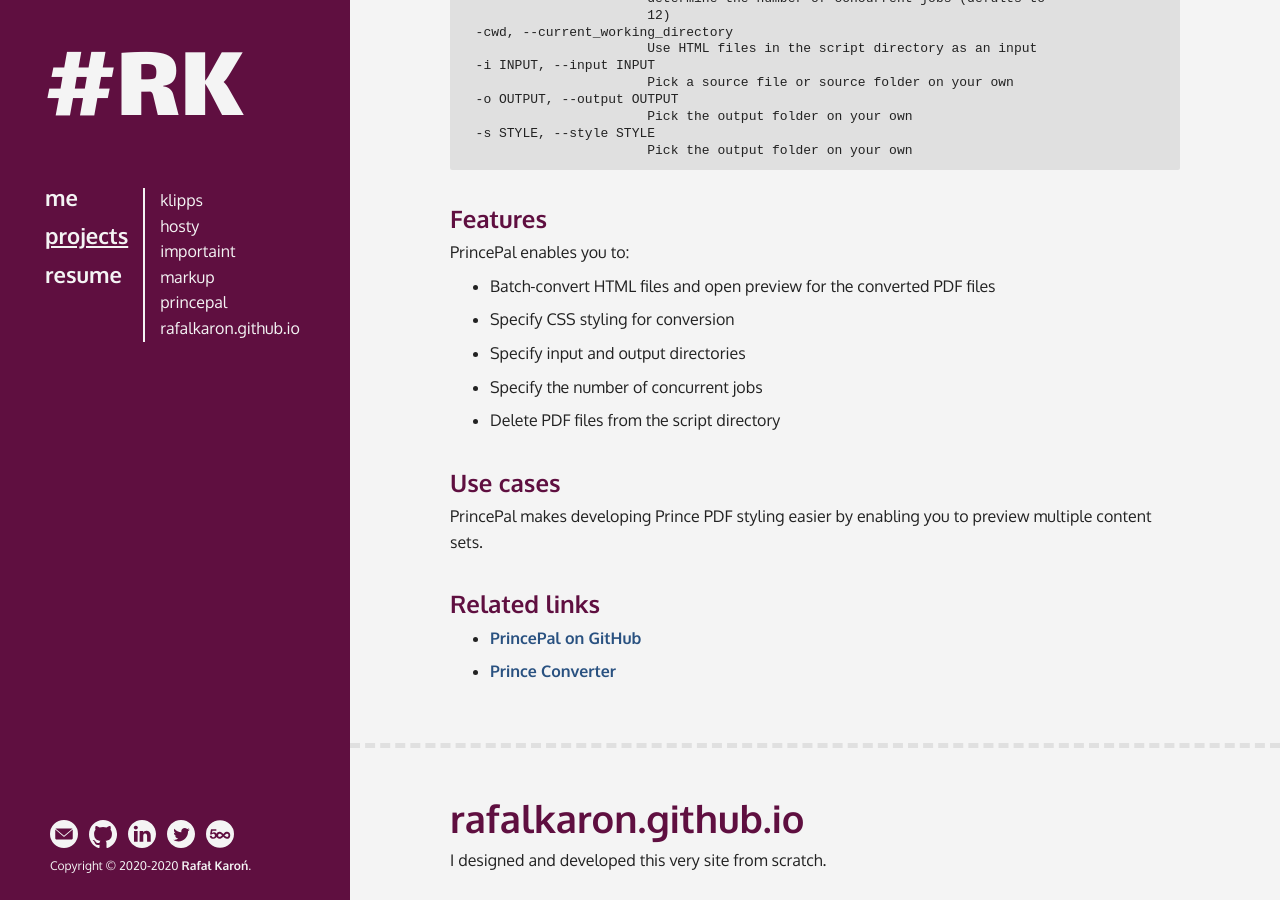
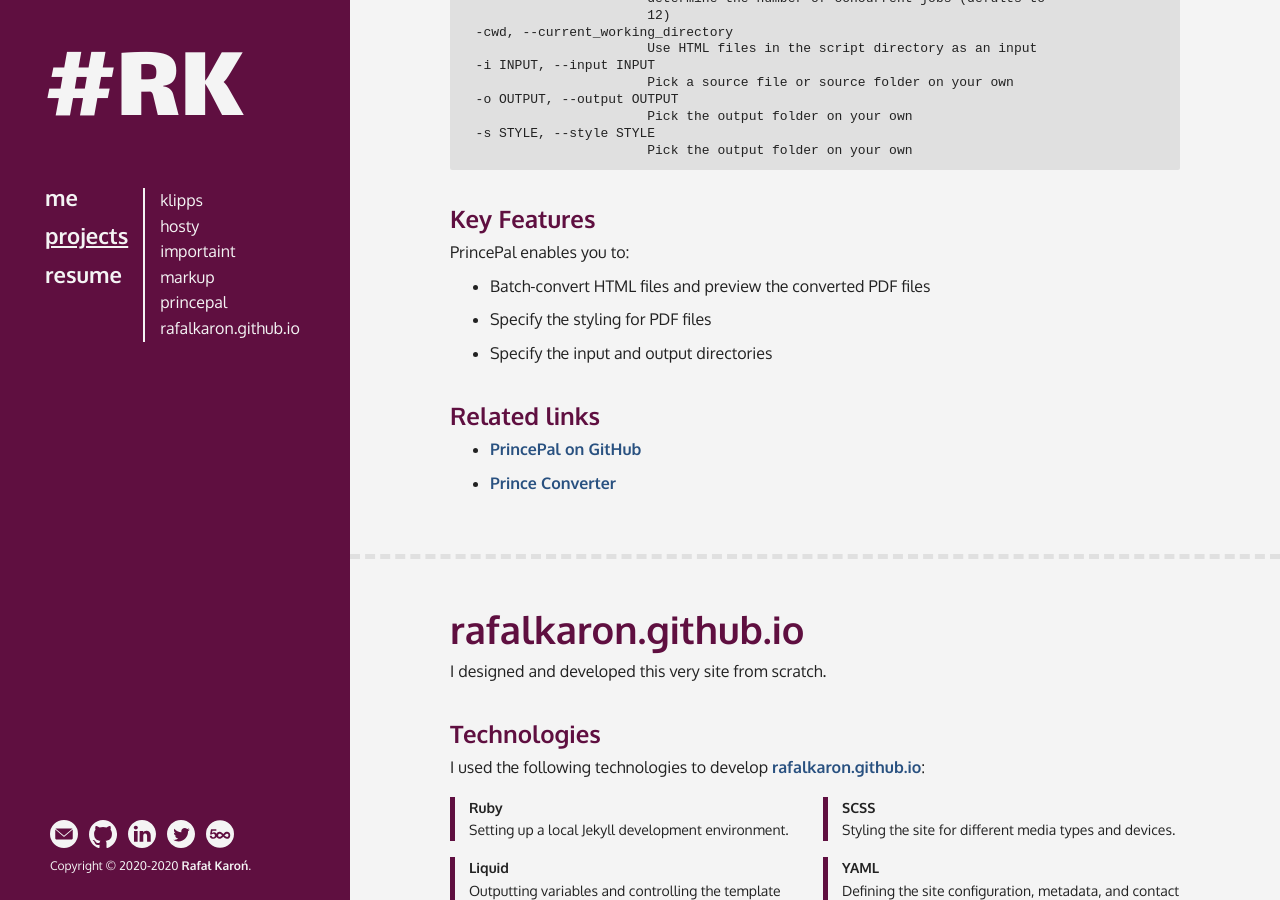
Before and after one commit to rafalkaron/rafalkaron.github.io, a Jekyll site: the page built from projects.md, in a window 1280 px wide and 900 px high, scrolled down 7733 px. Built offline with Jekyll 4.4.1, drawn with Linux system fonts in a browser that asks for light colours; some web fonts are replaced; some of the changed text lies outside the part shown.

Commit message:
content update

````diff
--- a/projects.md
+++ b/projects.md
@@ -27,7 +27,6 @@ You can use Klipps to convert your Kindle clippings to a static site in three si
 
 ## Related links
  * [Klipps on GitHub](https://github.com/rafalkaron/Klipps){:target="_blank"}
-{: .links}
 
 # Hosty ![Hosty logo](assets/media/hosty/hosty.svg)
 [Hosty](https://github.com/rafalkaron/hosty){:target="_blank" title="Hosty on GitHub"} enables you to host a website on a local web server without the need to open a terminal.
@@ -46,7 +45,6 @@ Some advanced WebHelps may need to be hosted on a web server to display content
 ## Related links
  * [Hosty on GitHub](https://github.com/rafalkaron/Hosty){:target="_blank"}
  * [MDN: What is a web server?](https://developer.mozilla.org/en-US/docs/Learn/Common_questions/What_is_a_web_server){:target="_blank"}
-{: .links}
 
 # importaint
 [importaint](https://github.com/rafalkaron/importaint){:target="_blank" title="importaint on GitHub"} is a CLI tool that enables you to compile a CSS file with `@import` rules into a resolved CSS file without the `@import` rules.
@@ -127,7 +125,6 @@ importaint is useful if you want to:
 ## Related links
  * [importaint on GitHub](https://github.com/rafalkaron/importaint){:target="_blank"}
  * [MDN: @import](https://developer.mozilla.org/en-US/docs/Web/CSS/@import){:target="_blank"}
-{: .links}
 
 # MarkUP
 [MarkUP](https://github.com/rafalkaron/markup){:target="_blank" title="MarkUP on GitHub"} is a CLI tool that enables you to batch-convert Markdown or HTML to DITA.
@@ -271,13 +268,12 @@ MarkUP is useful if you want to:
  * [MarkUP on GitHub](https://github.com/rafalkaron/markup){:target="_blank"}
  * [Markdown Guide](https://www.markdownguide.org/){:target="_blank"}
  * [DITA Specs](http://docs.oasis-open.org/dita/dita/v1.3/dita-v1.3-part3-all-inclusive.html){:target="_blank"}
-{: .links}
 
 # PrincePal
-[PrincePal](https://github.com/rafalkaron/princepal){:target="_blank" title="PrincePal on GitHub"} is a CLI tool that enables you to efficiently preview PDF documents produced with [Prince](https://www.princexml.com/){:target="_blank"}.
+[PrincePal](https://github.com/rafalkaron/princepal){:target="_blank" title="PrincePal on GitHub"} is a CLI tool that makes it easier to preview PDF documents produced with [Prince](https://www.princexml.com/){:target="_blank"}.
 
 ## Prerequisites
-To use PrincePal, you need to install Prince first. For more information, see the [Prince Installation Guide](https://www.princexml.com/doc/installing/).
+To use PrincePal, you need to install Prince first. For more information, see the [Prince Installation Guide](https://www.princexml.com/doc/installing/){:target="_blank"}.
 
 ## Interface
 ```
@@ -306,21 +302,15 @@ optional arguments:
                         Pick the output folder on your own
 ```
 
-## Features
+## Key Features
 PrincePal enables you to:
- * Batch-convert HTML files and open preview for the converted PDF files
- * Specify CSS styling for conversion
- * Specify input and output directories
- * Specify the number of concurrent jobs
- * Delete PDF files from the script directory
-
-## Use cases
-PrincePal makes developing Prince PDF styling easier by enabling you to preview multiple content sets.
+ * Batch-convert HTML files and preview the converted PDF files
+ * Specify the styling for PDF files
+ * Specify the input and output directories
 
 ## Related links
  * [PrincePal on GitHub](https://github.com/rafalkaron/princepal){:target="_blank"}
  * [Prince Converter](https://www.princexml.com/){:target="_blank"}
-{: .links}
 
 # rafalkaron.github.io
 I designed and developed this very site from scratch.
@@ -348,7 +338,7 @@ Kramdown
 {: .two_column}
 
 ## Related links
- * [r-jekyll-theme on GitHub](https://github.com/rafalkaron/r-jekyll-theme)
+ * [rafalkaron.github.io on GitHub](https://github.com/rafalkaron/rafalkaron.github.io){:.target="_blank"}
+ * [r-jekyll-theme on GitHub](https://github.com/rafalkaron/r-jekyll-theme){:.target="_blank"}
  * [Jreel - Social media icons on jekyll](https://jreel.github.io/social-media-icons-on-jekyll/){:target="_blank"}
  * [Allejo - jekyll-toc](https://github.com/allejo/jekyll-toc){:target="_blank"}
-{: .links}
````
Also changed, not shown: other parts of projects.md (+1 -1 lines), index.md (+14 -16 lines), resume.md (+1 -2 lines).
